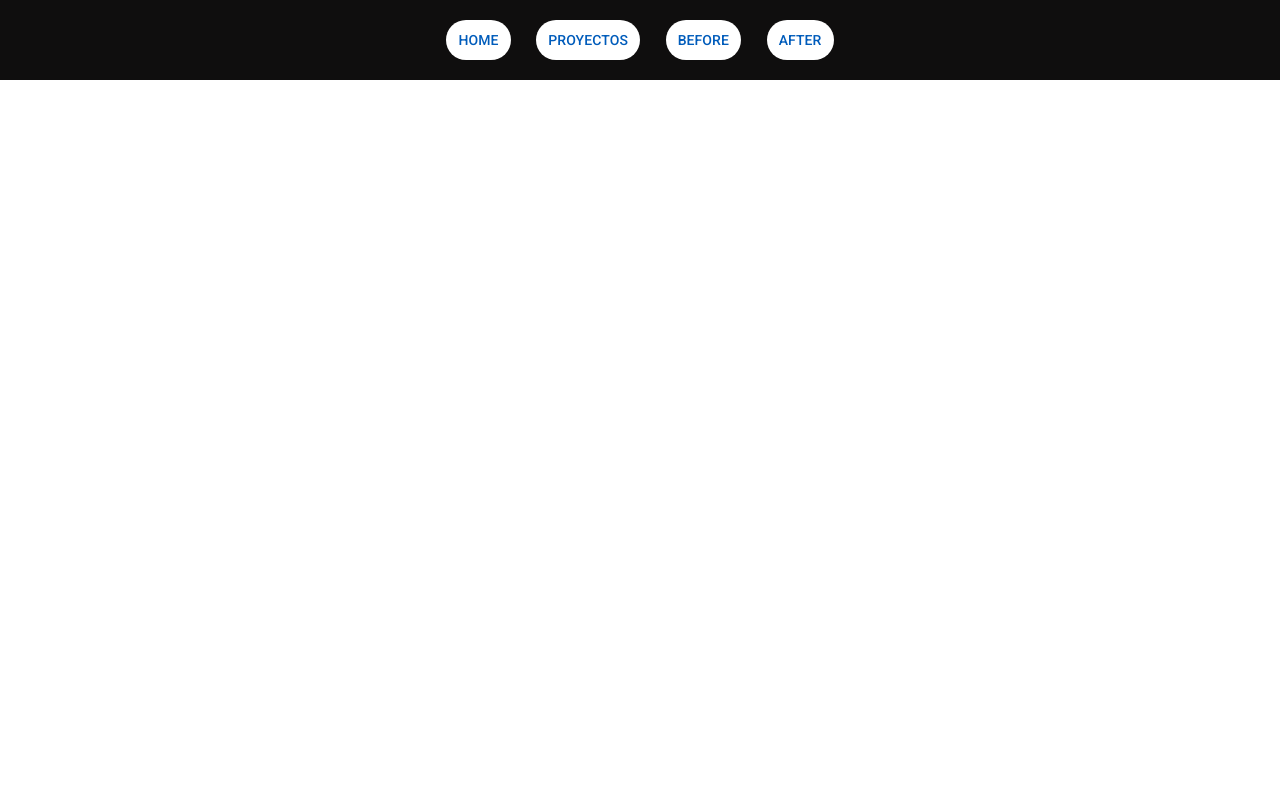
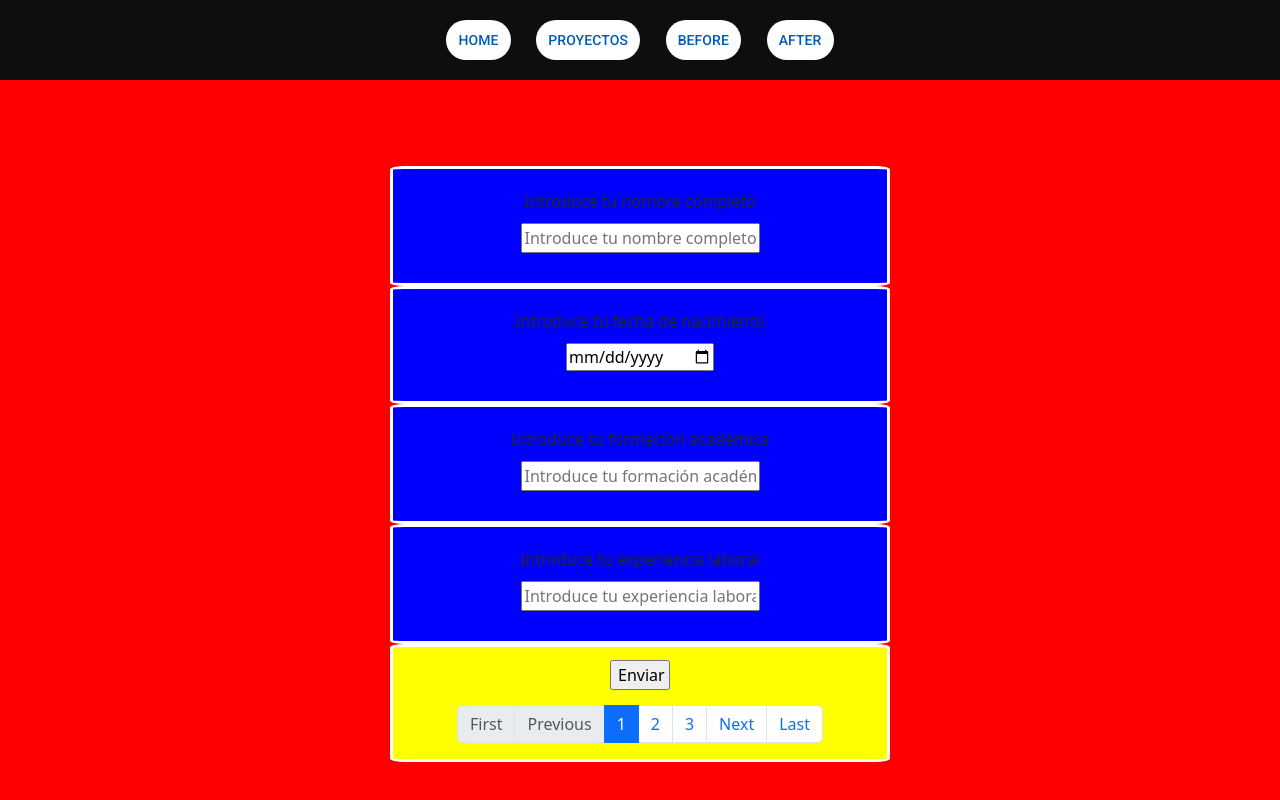
Before and after one commit to Alejandrobermejo16/ABM-ANGULAR-PROJECTS, an Angular app: page /CvFormComponent in a window 1280 px wide. Before the commit this address led to /. Built offline with nearby package versions, Linux system fonts and the light colour scheme.

Commit message:
cambios en el formulario

```diff
--- a/package.json
+++ b/package.json
@@ -27,6 +27,7 @@
     "bootstrap": "^5.3.3",
     "express": "^4.18.2",
     "ngx-bootstrap": "^18.0.2",
+    "ngx-pagination": "^6.0.3",
     "ngx-swiper-wrapper": "^10.0.0",
     "rxjs": "~7.8.0",
     "swiper": "^11.1.10",
--- a/src/app/app.component.css
+++ b/src/app/app.component.css
@@ -31,7 +31,6 @@ display: flex;
     align-items: center;
     gap: 2%;         /* Espacio entre los elementos del menú */
     z-index: 1000;   /* Asegura que el menú esté encima de otros elementos */
-    /* margin-bottom: 30%;     */
 }
 
 /* Botones del menú */
--- a/src/app/app.component.html
+++ b/src/app/app.component.html
@@ -7,6 +7,7 @@
   <mat-menu #aboveMenu="matMenu" yPosition="above">
     <button mat-menu-item [routerLink]="['/Screen-Money']" class="botonMenu">CAMBIO DIVISA</button>
     <button mat-menu-item [routerLink]="['/ResumeDesignerComponent']" class="botonMenu">DISEÑO CURRICULUMS</button>
+    <button mat-menu-item [routerLink]="['/CvFormComponent']" class="botonMenu">Formulario CV</button>
   </mat-menu>
   <button mat-button [matMenuTriggerFor]="beforeMenu" class="botonMenu">BEFORE</button>
   <mat-menu #beforeMenu="matMenu" xPosition="before">
--- a/src/app/app.routes.ts
+++ b/src/app/app.routes.ts
@@ -1,9 +1,10 @@
 import { Routes } from '@angular/router';
 import { ScreenMoneyComponent } from '../components/screen-money/screen-money.component';
 import {ResumeDesignerComponent} from '../components/resume-designer/resume-designer.component';
+import {CvFormComponent} from '../components/cv-form/cv-form.component';
 
 export const routes: Routes = [
   { path: 'Screen-Money', component: ScreenMoneyComponent },
   { path: 'ResumeDesignerComponent', component: ResumeDesignerComponent },
-
+  { path: 'CvFormComponent', component: CvFormComponent },
 ];
--- /dev/null
+++ b/src/components/cv-form/cv-form.component.css
@@ -0,0 +1,72 @@
+.contenedor-padre-formulario-cv {
+    background-color: red;
+    width: 100%;
+    height: 100%;
+    padding-top: 10%;
+    display: flex;
+    flex-direction: column; /* Asegúrate de que los elementos se coloquen verticalmente */
+    justify-content: center;
+    align-items: center;
+}
+
+
+.formulario-cv {
+    display: flex;
+    flex-direction: column; /* Coloca los elementos verticalmente */
+    justify-content: center;
+    align-items: center;
+    width: 50%;
+    max-width: 500px; /* Ancho máximo para evitar que se estire demasiado */
+    padding: 20px; /* Añade padding para evitar que los elementos se peguen a los bordes */
+    border: 1px solid yellow;
+    background-color: blue;
+    box-sizing: border-box; /* Incluye padding y border en el cálculo del ancho */
+    text-align: center;
+    border-radius: 3%;
+    border: solid 3px white
+}
+
+.formulario-cv label,
+.formulario-cv input {
+    width: 100%; /* Asegura que los elementos no excedan el contenedor */
+    margin-bottom: 10px; /* Añade margen inferior para separar los elementos */
+}
+
+.formulario-cv input[type="submit"] {
+    margin-top: 5%;
+    width: auto; /* Permite que el botón de enviar tenga un ancho automático */
+}
+
+.form-footer{
+    padding-top: 1%;
+    background-color: yellow;
+    flex-direction: column;
+    width: 50%;
+    max-width: 500px;
+    display: flex;
+    justify-content: center;
+    align-items: center;
+    gap: 15px;
+    border-radius: 3%;
+    border: solid 3px white
+}
+
+.select-container {
+  display: flex;
+  flex-direction: column;
+}
+
+.additional-info {
+  margin-top: 10px;
+}
+
+.additional-info label,
+.additional-info input {
+  display: block;
+  margin-bottom: 10px;
+  width: 100%;
+}
+
+.additional-info input[type="number"] {
+  width: auto;
+}
--- /dev/null
+++ b/src/components/cv-form/cv-form.component.html
@@ -0,0 +1,24 @@
+<div class="contenedor-padre-formulario-cv">
+    <!-- Iterar sobre cada pregunta -->
+    <div class="formulario-cv" *ngFor="let question of questions">
+      <label [for]="question.id">{{ question.label }}</label>
+      <div [ngSwitch]="question.id">
+        <!-- Input tipo texto por defecto -->
+        <input *ngSwitchDefault [id]="question.id" [placeholder]="question.placeholder" type="text" />
+
+        <!-- Input tipo fecha si el id es 'fecha' -->
+        <input *ngSwitchCase="'fecha'" [id]="question.id" [placeholder]="question.placeholder" type="date" />
+      </div>
+    </div>
+
+    <!-- Botón de envío y paginación fuera del bucle *ngFor -->
+    <div class="form-footer">
+      <input style="max-width: 60px ;" type="submit" value="Enviar" (click)="onSubmit()">
+      <pagination
+        [totalItems]="totalItems"
+        [maxSize]="5"
+        [boundaryLinks]="true"
+        (pageChanged)="onPageChanged($event)">
+      </pagination>
+    </div>
+  </div>
--- /dev/null
+++ b/src/components/cv-form/cv-form.component.ts
@@ -0,0 +1,68 @@
+import { Component } from '@angular/core';
+import { PaginationModule } from 'ngx-bootstrap/pagination';
+import { CommonModule } from '@angular/common';
+import { FormsModule } from '@angular/forms';  // Importa FormsModule
+
+
+@Component({
+  selector: 'app-cv-form',
+  standalone: true,
+  imports: [CommonModule, PaginationModule, FormsModule],
+  templateUrl: './cv-form.component.html',
+  styleUrls: ['./cv-form.component.css']
+})
+export class CvFormComponent {
+  currentPage = 1;
+  totalItems = 30;
+
+  questions = [
+    { label: 'Introduce tu nombre completo', placeholder: 'Introduce tu nombre completo', id: 'nombre' },
+    { label: 'Introduce tu fecha de nacimiento', placeholder: 'Introduce tu fecha de nacimiento', id: 'fecha' },
+    { label: 'Introduce tu formación académica', placeholder: 'Introduce tu formación académica', id: 'formacion' },
+    { label: 'Introduce tu experiencia laboral', placeholder: 'Introduce tu experiencia laboral', id: 'experiencia' }
+  ];
+
+  formationOptions = [
+    { value: 'desarrollador', label: 'Desarrollador' },
+    { value: 'diseñador', label: 'Diseñador' },
+    // Agrega más opciones según sea necesario
+  ];
+
+  experienceOptions = [
+    { value: 'junior', label: 'Junior' },
+    { value: 'senior', label: 'Senior' },
+    // Agrega más opciones según sea necesario
+  ];
+
+  selectedFormation: string | undefined;
+  selectedExperience: string | undefined;
+
+  onSubmit(): void {
+    console.log('Formulario enviado');
+    this.goToNextPage();
+  }
+
+  goToNextPage(): void {
+    if (this.currentPage < Math.ceil(this.totalItems / 10)) {
+      this.currentPage++;
+      console.log(`Navegando a la página ${this.currentPage}`);
+    }
+  }
+
+  onPageChanged(event: any): void {
+    this.currentPage = event.page;
+    console.log(`Página actual cambiada a ${this.currentPage}`);
+  }
+
+  onFormationChange(event: Event): void {
+    const selectElement = event.target as HTMLSelectElement;
+    this.selectedFormation = selectElement.value;
+    console.log(`Formación seleccionada: ${this.selectedFormation}`);
+  }
+
+  onExperienceChange(event: Event): void {
+    const selectElement = event.target as HTMLSelectElement;
+    this.selectedExperience = selectElement.value;
+    console.log(`Experiencia seleccionada: ${this.selectedExperience}`);
+  }
+}
--- a/src/components/resume-designer/resume-designer.component.css
+++ b/src/components/resume-designer/resume-designer.component.css
@@ -1,6 +1,8 @@
 .Contenedor-Padre{
     width: 100%;
     background-color: yellow;
+    padding: 10%;
+    text-align: center;
 }
 .carruselcontenedorcvs{
     display: flex;
@@ -10,6 +12,16 @@
     gap: 20px;
 }
 
+
 .card-body{
     background-color: white;
+
 }
+
+@media (max-width: 768px) {
+    .Contenedor-Padre{
+
+        padding: 20%;
+        text-align: center;
+    }
+}
--- a/src/components/resume-designer/resume-designer.component.html
+++ b/src/components/resume-designer/resume-designer.component.html
@@ -1,5 +1,6 @@
+
 <div class="Contenedor-Padre">
-    <h1>Bienvenido a tu Página de Creación de CVs</h1>
+  <h1>Bienvenido a tu Página de Creación de CVs</h1>
 
     <div class="carruselcontenedorcvs">
         <carousel>
@@ -16,7 +17,7 @@
           </slide>
           <slide>
             <a href="https://www.ejemplo.com/segunda-pagina">
-              <img src="/CambioMoneda.jpg" alt="Sistema de Cambio de Monedas Automatizado" style="display: block; width: 100%;">
+              <img src="/CambioMoneda.jpg" alt="Sistema de Cambio de Monedas Automatizado" style="display: block; width: 80%;">
             </a>
             <div class="card-body">
               <h5 class="card-title">Angular</h5>
```
Also changed, not shown: 2 other files (tests, documents, lock files or other folders).
